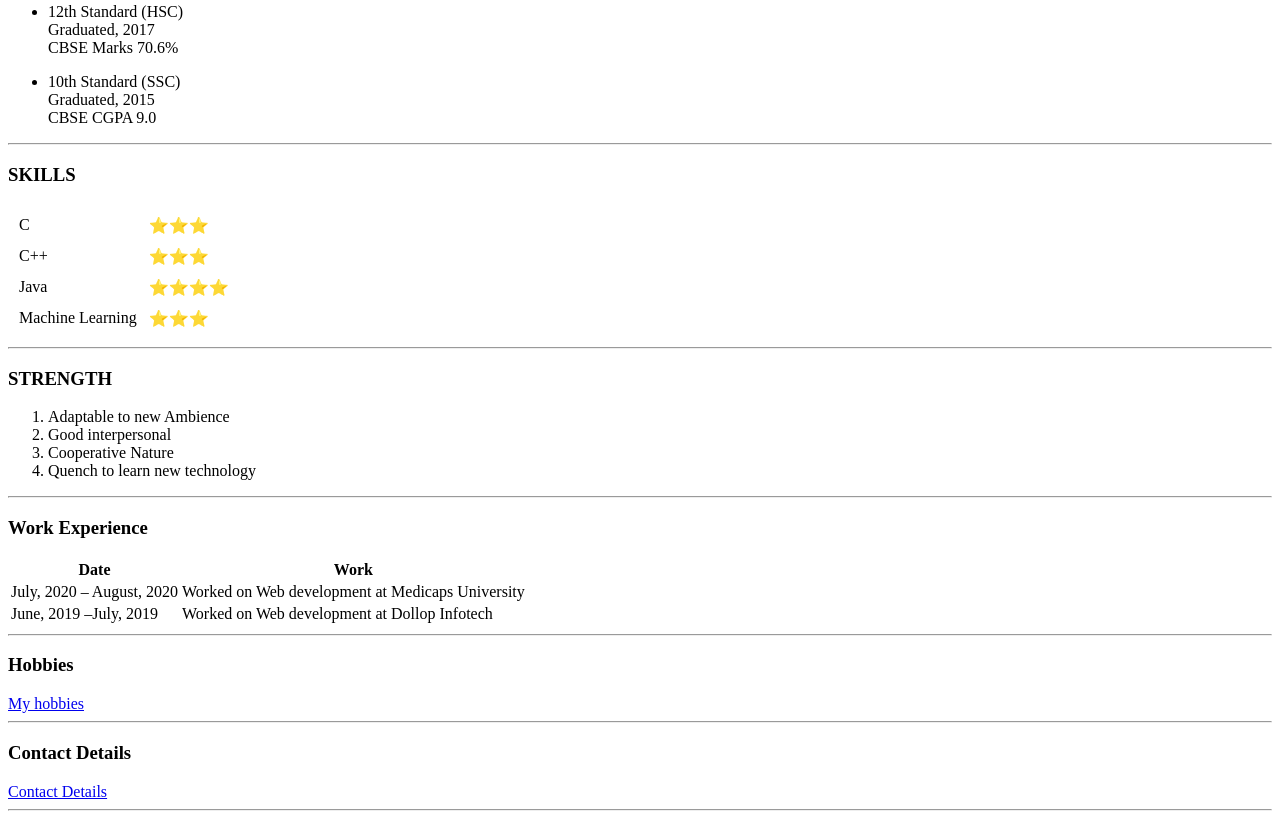
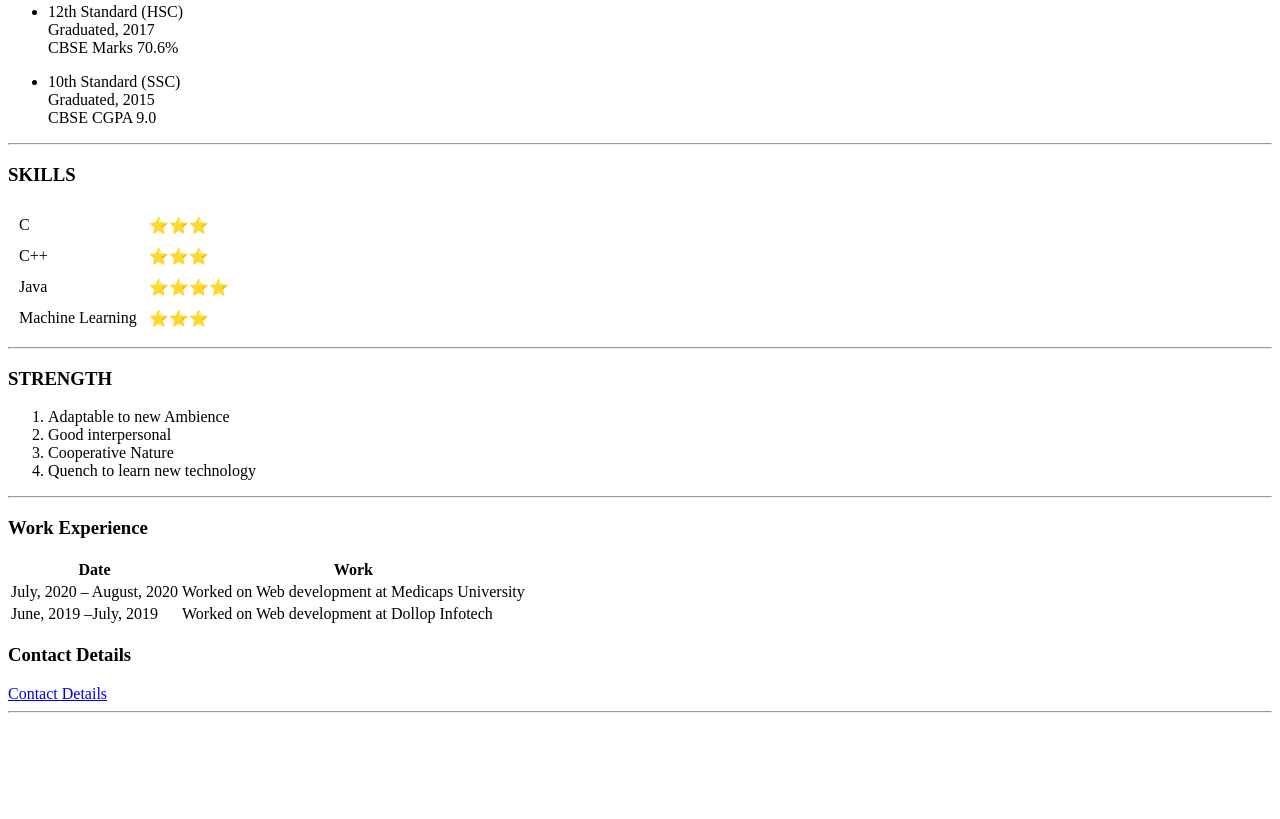
Before and after one commit to AdarshPathak24/cv, a plain HTML site: page index.html in a window 1280 px wide. Shown: the part 590-1409 px from the top of the page. After the commit the page ends 1311 px from the top, so only its background shows below. Drawn offline with Linux system fonts and the light colour scheme.

Commit message:
Update index.html

```diff
--- a/index.html
+++ b/index.html
@@ -89,10 +89,6 @@
     </tr>
   </tbody>
 </table>
-<hr>
-<h3>Hobbies</h3>
-<a href="Hobbies.html">My hobbies</a>
-<hr>
 <h3>Contact Details</h3>
 <a href="Contact.html">Contact Details</a>
 <hr>
```
